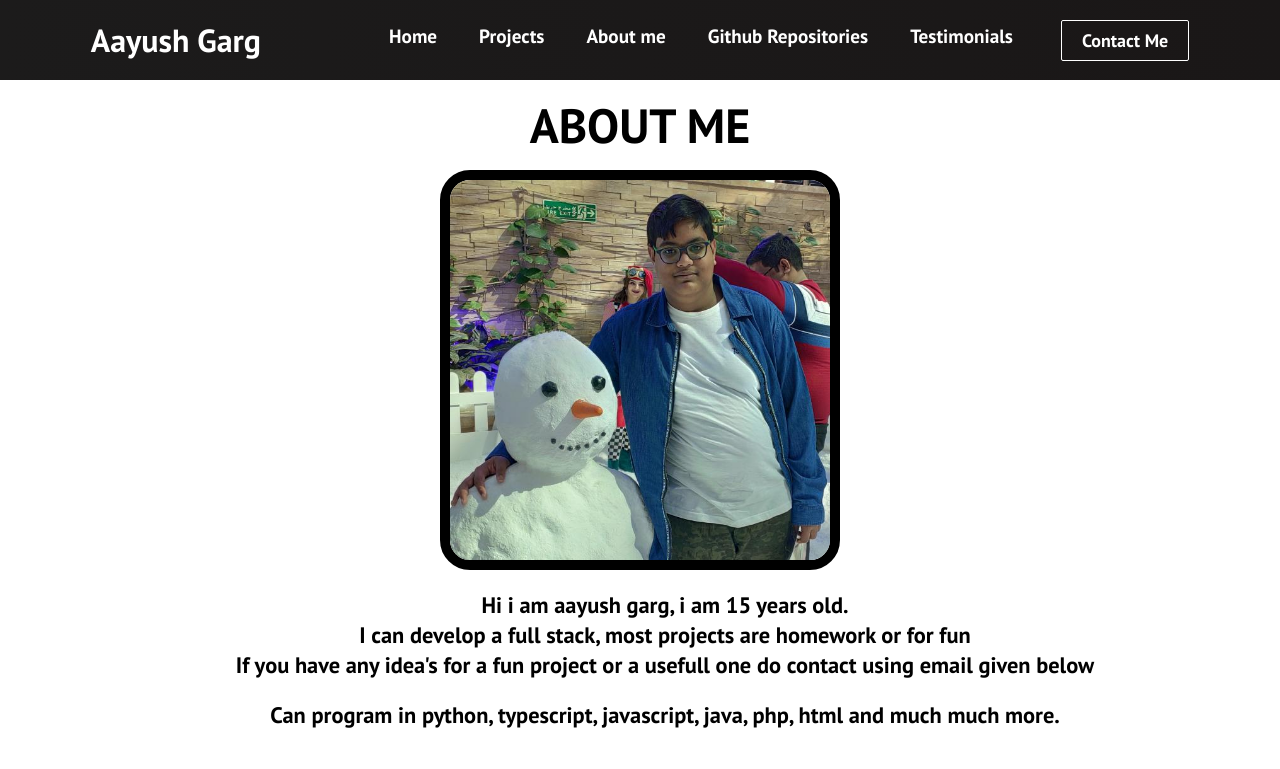
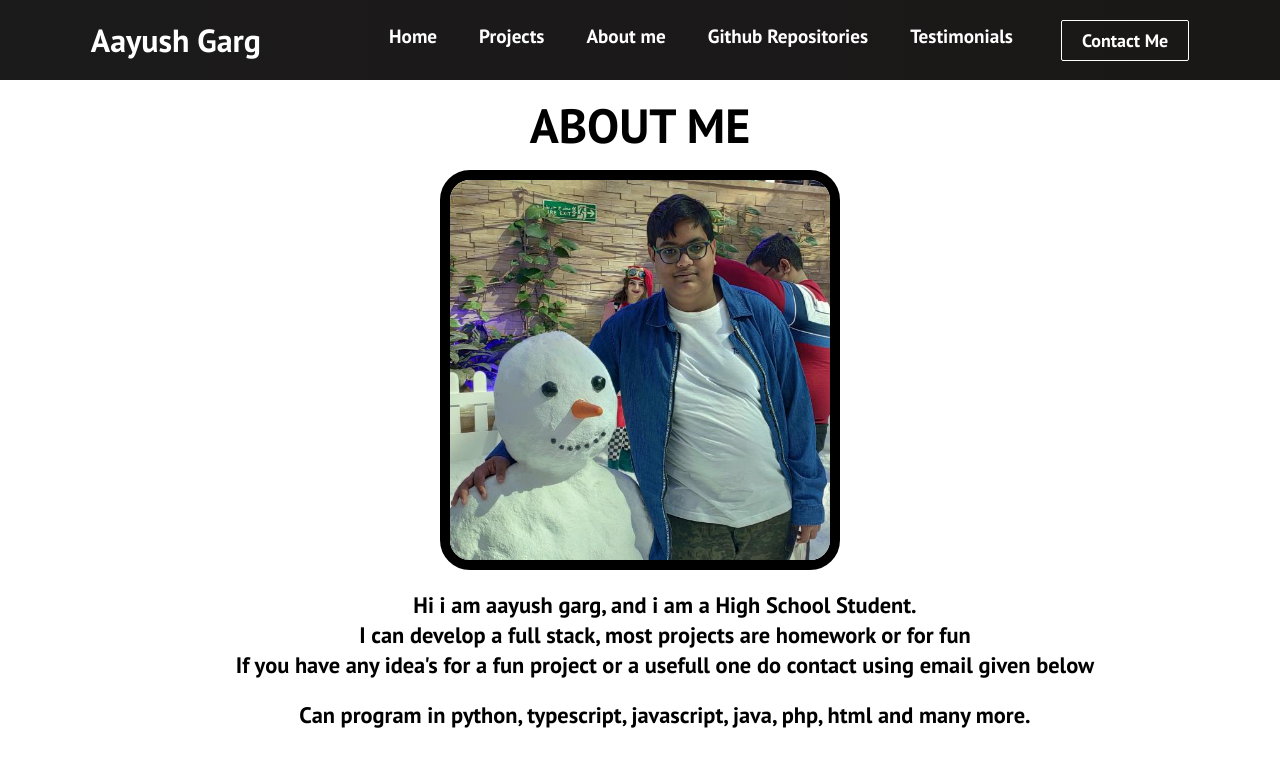
Before and after one commit to gamer-1478/website, a React (Create React App) app: page /about-me in a window 1280 px wide. Shown: the top 769 px of the page. Built offline with nearby package versions, Linux system fonts and the light colour scheme; no server answers.

Commit message:
some fixes

```diff
--- a/src/Component/pages/about/AboutMe.js
+++ b/src/Component/pages/about/AboutMe.js
@@ -20,10 +20,11 @@ export default function AboutMe() {
     <div>
       <h1 className='aboutme'>ABOUT ME</h1>
       <img className='aboutme-image' width='400px' src={myimg} alt='myImage' />
-      <p className='Text'> Hi i am aayush garg, i am 15 years old. <br></br>
+      <p className='Text'> Hi i am aayush garg, and i am a High School Student. <br></br>
         I can develop a full stack, most projects are homework or for fun<br></br>
         If you have any idea's for a fun project or a usefull one do contact using email given below</p>
-      <p className='Text'>Can program in python, typescript, javascript, java, php, html and much much more.</p>
+      <p className='Text'>Can program in python, typescript, javascript, java, php, html and many more.
+      </p>
 
       <div className='Icon'>
         <Link
--- a/src/Component/pages/quiz/QuizLoad.js
+++ b/src/Component/pages/quiz/QuizLoad.js
@@ -3,7 +3,7 @@ import './quizload.css';//import css
 import { Button } from './Button/Button-quiz';//import custom buttons
 import { questjson } from './generatequiz';//import questions array randomly generated from a generatequiz.js
 import { ShowmyScore } from './ShowScore'; //imports show score, used to display score working on it.
-import firebase from 'firebase';//import firebase
+import firebase from '../../../firebase';//import firebase
 var questions = questjson; //to access the questions array renaming it.
 
 //this is the normal function exported.
--- a/src/firebase.js
+++ b/src/firebase.js
@@ -1,5 +1,5 @@
-import firebase from "firebase/app";
-import 'firebase/firestore'
+import firebase from 'firebase/compat/app';
+import 'firebase/compat/firestore'
 
 var firebaseConfig = {
     apiKey: "AIzaSyBhyh_H5mTHi2MkQ24s4Hy5JJXFCxiGlOI",
@@ -11,7 +11,7 @@ var firebaseConfig = {
     measurementId: "G-W0YPVRETLD"
   };
   // Initialize Firebase
-  firebase.initializeApp(firebaseConfig);
+const app = firebase.initializeApp(firebaseConfig);
   //firebase.analytics();
 
-export default firebase
+export default app
```
Also changed, not shown: package.json (+6 -10 lines), 2 other files (tests, documents, lock files or other folders).
